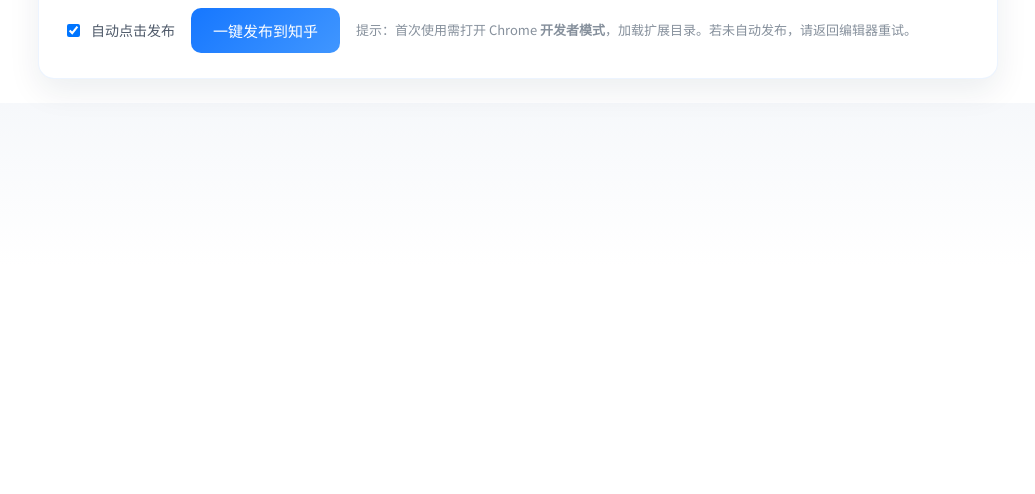
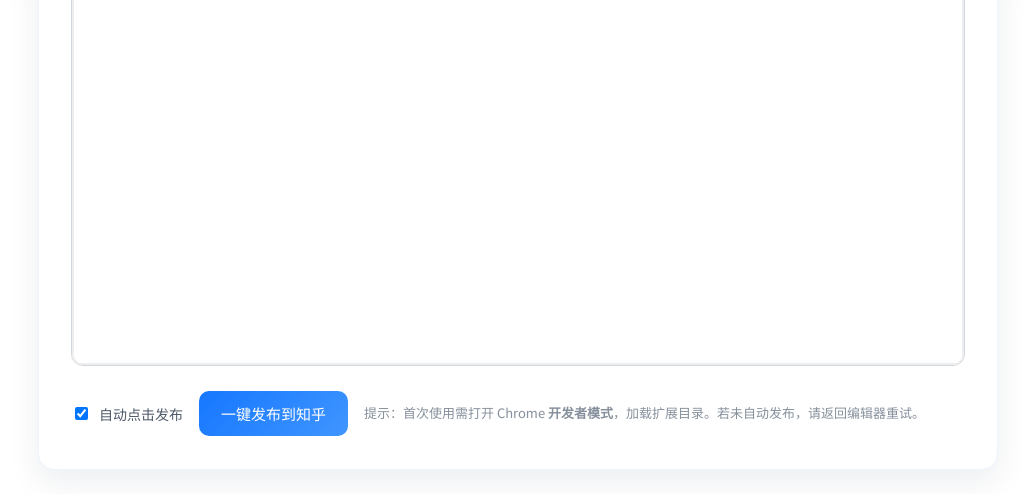
Before and after one commit to xiaohuAI319/aifa-publisher, a browser extension: page editor/index.html in a window 1280 px wide. Shown: the part 306-800 px from the top of the page, without its empty margins (122-1157 px from the left). Drawn offline with Linux system fonts and the light colour scheme.

Commit message:
chore: sync editor layout adjustments

```diff
--- a/editor/index.html
+++ b/editor/index.html
@@ -18,10 +18,19 @@
       padding: 24px;
       background: linear-gradient(180deg, #f6f8fb 0%, #ffffff 40%);
       color: #1f2329;
+      min-height: 100vh;
+      display: flex;
+      flex-direction: column;
+      gap: 0;
     }
     .container {
       max-width: 960px;
       margin: 0 auto;
+      width: 100%;
+      flex: 1;
+      display: flex;
+      flex-direction: column;
+      min-height: calc(100vh - 48px);
     }
     .header {
       display: flex;
@@ -50,8 +59,12 @@
       background: #ffffff;
       border-radius: 16px;
       box-shadow: 0 12px 32px rgba(15, 37, 64, 0.08);
-      padding: 20px 24px 24px 24px;
+      padding: 32px 32px 32px 32px;
       border: 1px solid rgba(22, 119, 255, 0.08);
+      display: flex;
+      flex-direction: column;
+      flex: 1;
+      min-height: 0;
     }
     .title {
       width: 100%;
@@ -66,15 +79,45 @@
       border-color: #1677ff;
       box-shadow: 0 0 0 4px rgba(22, 119, 255, 0.15);
     }
-    #editor {
+    .editor-shell {
       margin-top: 16px;
+      flex: 1;
+      display: flex;
+      flex-direction: column;
+      border-radius: 12px;
+      overflow: hidden;
+      border: 1px solid #d0d7de;
+      background: #ffffff;
+      min-height: 0;
+    }
+    .editor-shell .tox {
+      flex: 1;
+      display: flex;
+      flex-direction: column;
+      min-height: 0;
+    }
+    .editor-shell .tox .tox-sidebar-wrap {
+      flex: 1;
+      min-height: 0;
+      display: flex;
+    }
+    .editor-shell .tox .tox-edit-area {
+      flex: 1;
+      display: flex;
+      min-height: 0;
+    }
+    .editor-shell .tox .tox-edit-area__iframe {
+      height: 100% !important;
     }
     .actions {
       display: flex;
       flex-wrap: wrap;
       align-items: center;
       gap: 16px;
-      margin-top: 18px;
+      margin-top: auto;
+      padding-top: 24px;
+      margin-inline: -4px;
+      padding-inline: 4px;
     }
     .toggle {
       display: inline-flex;
@@ -123,7 +166,9 @@
     </div>
     <div class="card">
       <input id="titleInput" class="title" placeholder="请输入文章标题" />
-      <textarea id="editor"></textarea>
+      <div class="editor-shell">
+        <textarea id="editor"></textarea>
+      </div>
       <div class="actions">
         <label class="toggle">
           <input type="checkbox" id="autoPublish" checked />
@@ -142,10 +187,15 @@
 
     tinymce.init({
       selector: `#${EDITOR_ID}`,
-      height: 320,
+      height: '100%',
+      min_height: 0,
       menubar: false,
       language: 'zh_CN',
+      promotion: false,
+      statusbar: false,
       plugins: 'lists link image table code autoresize',
+      autoresize_min_height: 0,
+      autoresize_bottom_margin: 0,
       toolbar: 'undo redo | blocks | bold italic underline | alignleft aligncenter alignright | bullist numlist | link image table | code',
       language_url: './assets/tinymce/langs/zh_CN.v2.js?v=20241022',
       automatic_uploads: false,
```
